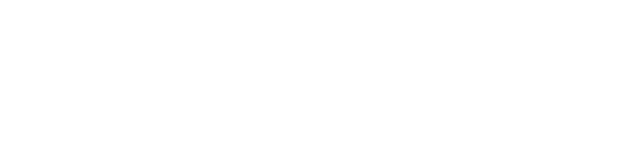
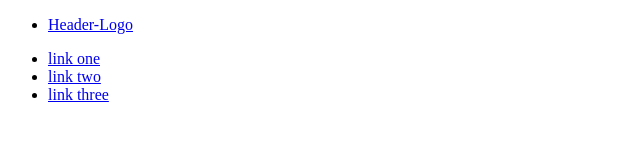
Before and after one commit to HarshalSankanna/landing-page, a plain HTML site: page index.html in a window 1280 px wide. Shown: the whole page, without its empty margins (0-640 px from the left). Drawn offline with Linux system fonts and the light colour scheme.

Commit message:
Create header div

```diff
--- a/index.html
+++ b/index.html
@@ -5,5 +5,19 @@
     <meta name="viewport" content="width=device-width, initial-scale=1.0" />
     <title>Document</title>
   </head>
-  <body></body>
+  <body>
+    <div class="header">
+      <div class="nav">
+        <ul>
+          <li><a href="#">Header-Logo</a></li>
+        </ul>
+        <ul>
+          <li><a href="#">link one</a></li>
+          <li><a href="#">link two</a></li>
+          <li><a href="#">link three</a></li>
+        </ul>
+      </div>
+      <div class="content-1"></div>
+    </div>
+  </body>
 </html>
```
